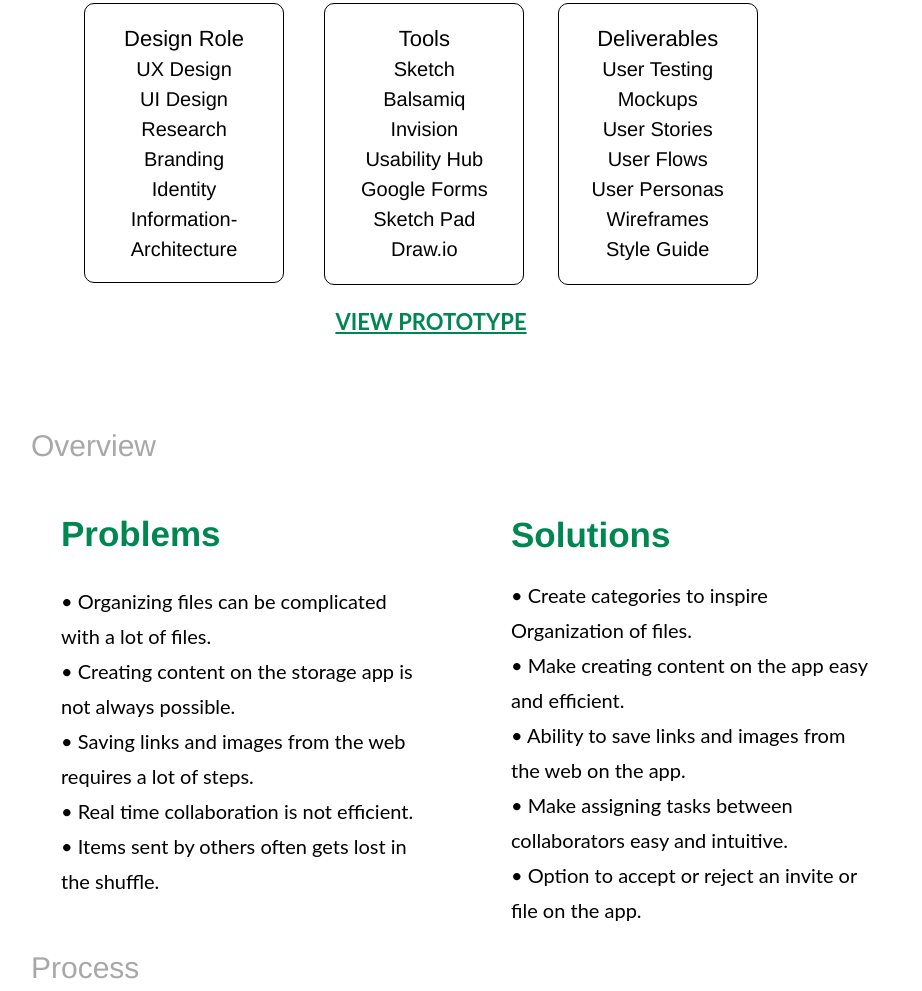
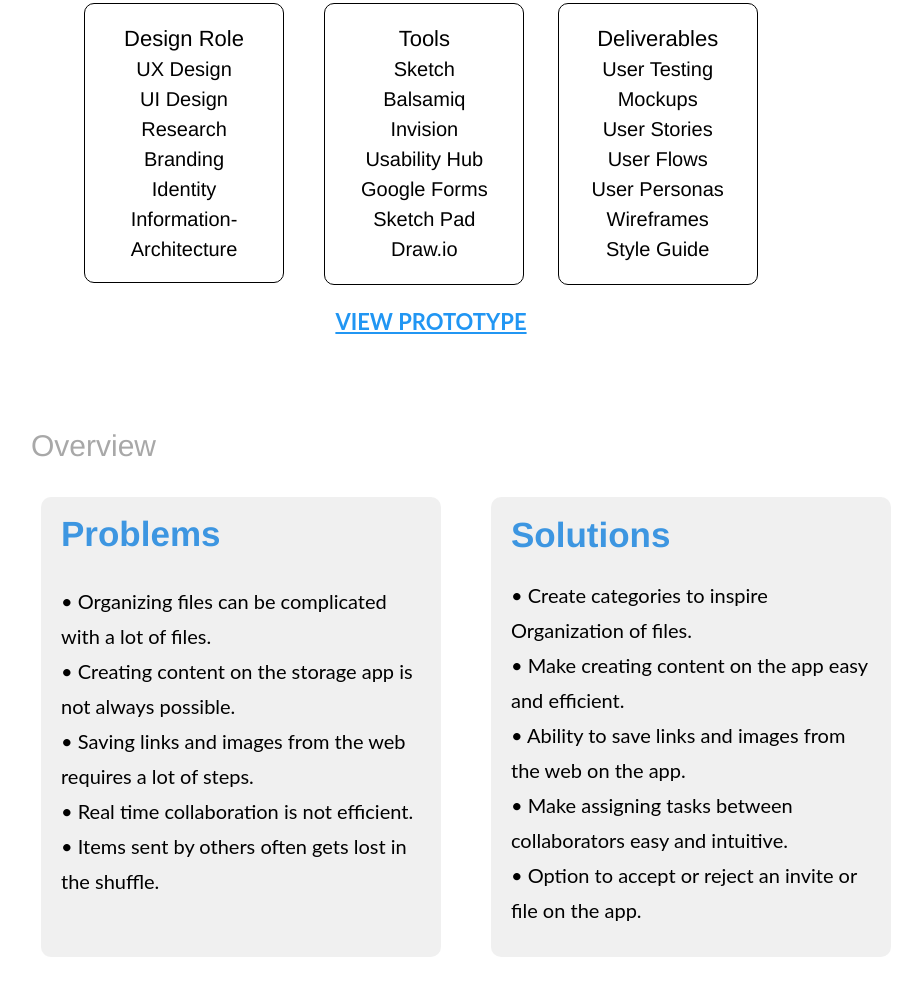
Before and after one commit to pakajiobi/pakajiobi.github.io, a plain HTML site: page project1.html in a window 1280 px wide. Shown: the part 949-1940 px from the top of the page, without its empty margins (209-1131 px from the left). Drawn offline with nearby package versions, Linux system fonts and the light colour scheme; a script that the page names is missing.

Commit message:
Update project1.html

```diff
--- a/project1.html
+++ b/project1.html
@@ -8,7 +8,7 @@
   <meta content="width=device-width, initial-scale=1" name="viewport">
   <link href="css/normalize.css" rel="stylesheet" type="text/css">
   <link href="css/components.css" rel="stylesheet" type="text/css">
-  <link href="css/peter-portfolio.css" rel="stylesheet" type="text/css">
+  <link href="css/peter-portfolio1.css" rel="stylesheet" type="text/css">
   <script src="https://ajax.googleapis.com/ajax/libs/webfont/1.4.7/webfont.js" type="text/javascript"></script>
   <script type="text/javascript">WebFont.load({  google: {    families: ["Ubuntu:300,300italic,400,400italic,500,500italic,700,700italic","Lato:100,100italic,300,300italic,400,400italic,700,700italic,900,900italic","Open Sans:300,300italic,400,400italic,600,600italic,700,700italic,800,800italic","Roboto:300,regular,500","Rubik:300,300italic,regular,italic,500,500italic,700,700italic,900,900italic"]  }});</script>
   <!-- [if lt IE 9]><script src="https://cdnjs.cloudflare.com/ajax/libs/html5shiv/3.7.3/html5shiv.min.js" type="text/javascript"></script><![endif] -->
```
